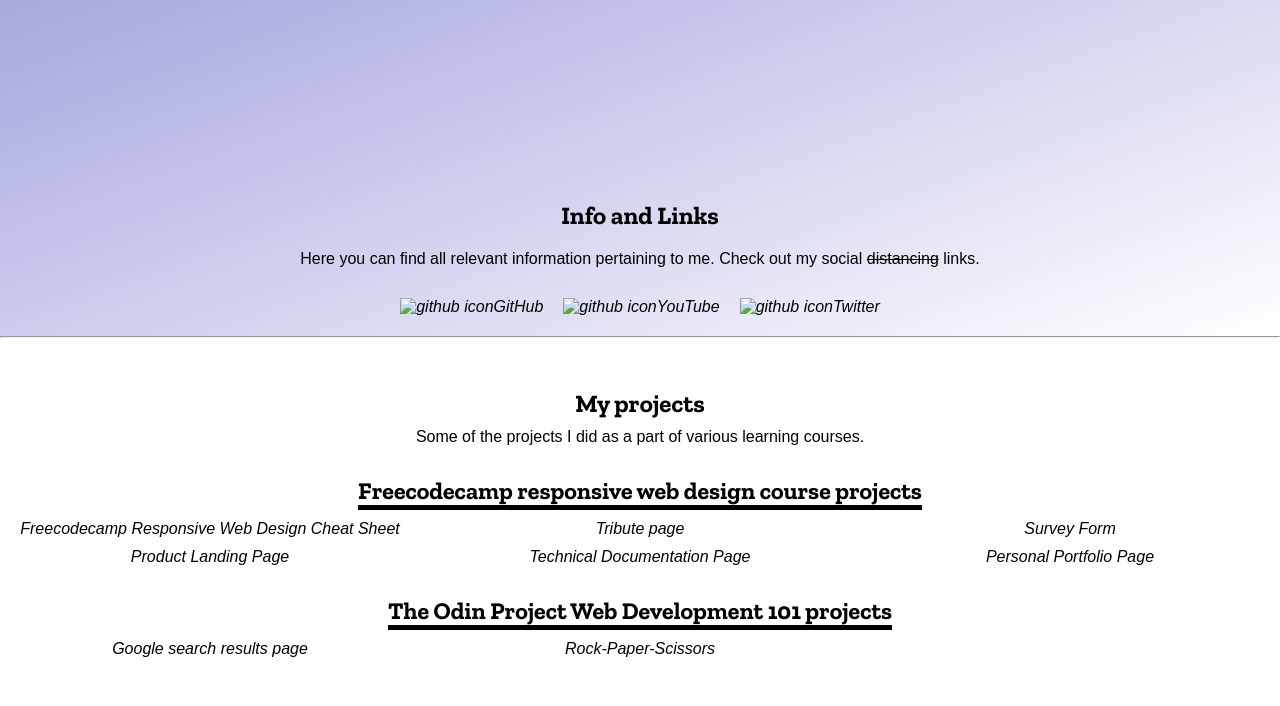
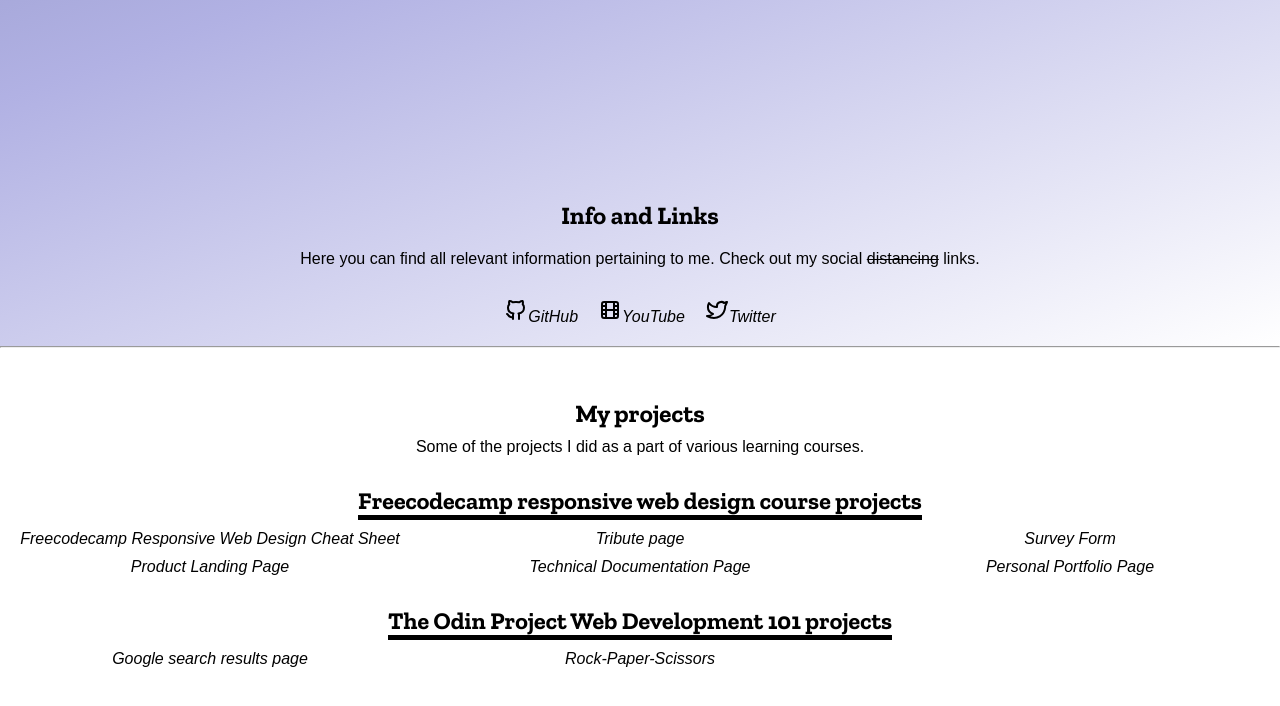
Before and after one commit to Shadou1/Shadou1.github.io, a website: page index.html in a window 1280 px wide. Shown: the part 610-1316 px from the top of the page. Drawn offline with nearby package versions, Linux system fonts and the light colour scheme.

Commit message:
Fix icons in index.html

```diff
--- a/index.html
+++ b/index.html
@@ -31,15 +31,34 @@
                 <div class="links">
 
                     <a class="link-img" href="https://github.com/Shadou1" target="_blank">
-                        <img src="node_modules/tabler-icons/icons/brand-github.svg" alt="github icon">GitHub
+                        <!-- <img src="node_modules/tabler-icons/icons/brand-github.svg" alt="github icon">GitHub -->
+                        <svg xmlns="http://www.w3.org/2000/svg" class="icon icon-tabler icon-tabler-brand-github" width="24" height="24" viewBox="0 0 24 24" stroke-width="2" stroke="currentColor" fill="none" stroke-linecap="round" stroke-linejoin="round">
+                            <path stroke="none" d="M0 0h24v24H0z"/>
+                            <path d="M9 19c-4.286 1.35-4.286-2.55-6-3m12 5v-3.5c0-1 .099-1.405-.5-2 2.791-.3 5.5-1.366 5.5-6.04a4.567 4.567 0 0 0 -1.333 -3.21 4.192 4.192 0 00-.08-3.227s-1.05-.3-3.476 1.267a12.334 12.334 0 0 0 -6.222 0C6.462 2.723 5.413 3.023 5.413 3.023a4.192 4.192 0 0 0 -.08 3.227A4.566 4.566 0 004 9.486c0 4.64 2.709 5.68 5.5 6.014-.591.589-.56 1.183-.5 2V21" />
+                        </svg>GitHub
                     </a>
 
                     <a class="link-img" href="https://www.youtube.com/channel/UC6qdcFYh959NFjo4EJTeUTw" target="_blank">
-                        <img src="node_modules/tabler-icons/icons/movie.svg" alt="github icon">YouTube
+                        <!-- <img src="node_modules/tabler-icons/icons/movie.svg" alt="youtube icon">YouTube -->
+                        <svg xmlns="http://www.w3.org/2000/svg" class="icon icon-tabler icon-tabler-movie" width="24" height="24" viewBox="0 0 24 24" stroke-width="2" stroke="currentColor" fill="none" stroke-linecap="round" stroke-linejoin="round">
+                            <path stroke="none" d="M0 0h24v24H0z"/>
+                            <rect x="4" y="4" width="16" height="16" rx="2" />
+                            <line x1="8" y1="4" x2="8" y2="20" />
+                            <line x1="16" y1="4" x2="16" y2="20" />
+                            <line x1="4" y1="8" x2="8" y2="8" />
+                            <line x1="4" y1="16" x2="8" y2="16" />
+                            <line x1="4" y1="12" x2="20" y2="12" />
+                            <line x1="16" y1="8" x2="20" y2="8" />
+                            <line x1="16" y1="16" x2="20" y2="16" />
+                        </svg>YouTube
                     </a>
 
                     <a class="link-img" href="https://twitter.com/ShaDou67468531" target="_blank">
-                        <img src="node_modules/tabler-icons/icons/brand-twitter.svg" alt="github icon">Twitter
+                        <!-- <img src="node_modules/tabler-icons/icons/brand-twitter.svg" alt="twitter icon">Twitter -->
+                        <svg xmlns="http://www.w3.org/2000/svg" class="icon icon-tabler icon-tabler-brand-twitter" width="24" height="24" viewBox="0 0 24 24" stroke-width="2" stroke="currentColor" fill="none" stroke-linecap="round" stroke-linejoin="round">
+                            <path stroke="none" d="M0 0h24v24H0z"/>
+                            <path d="M22 4.01c-1 .49-1.98.689-3 .99-1.121-1.265-2.783-1.335-4.38-.737S11.977 6.323 12 8v1c-3.245.083-6.135-1.395-8-4 0 0-4.182 7.433 4 11-1.872 1.247-3.739 2.088-6 2 3.308 1.803 6.913 2.423 10.034 1.517 3.58-1.04 6.522-3.723 7.651-7.742a13.84 13.84 0 0 0 .497 -3.753C20.18 7.773 21.692 5.25 22 4.009z" />
+                        </svg>Twitter
                     </a>
 
                 </div>
```
